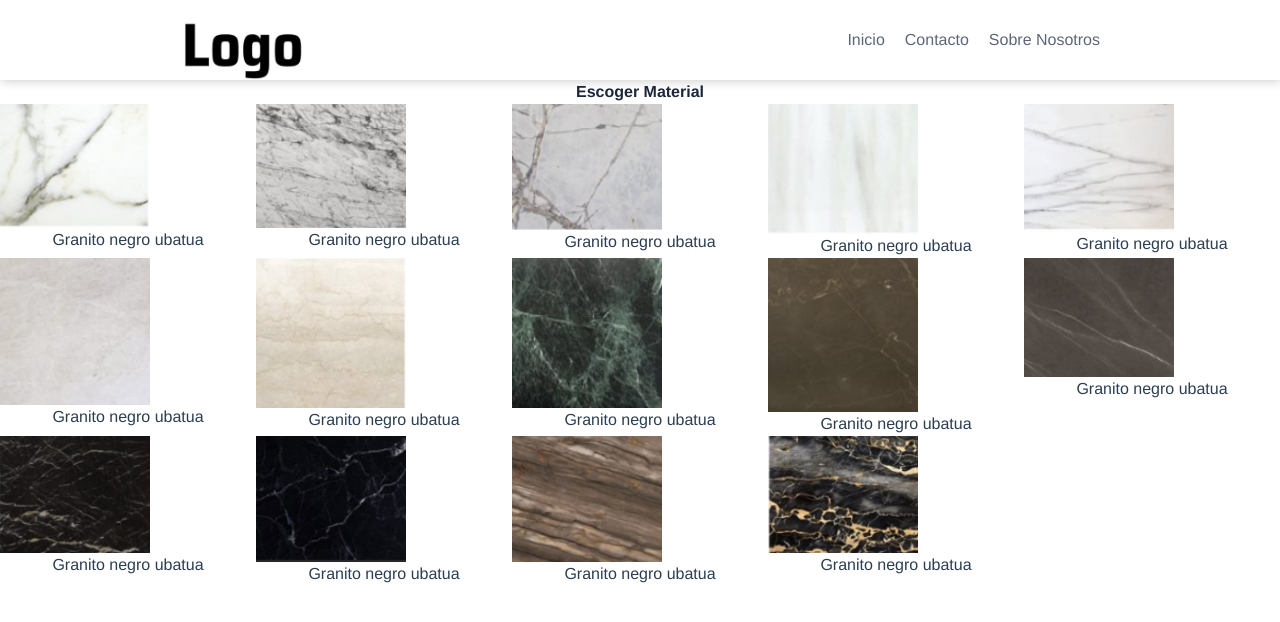
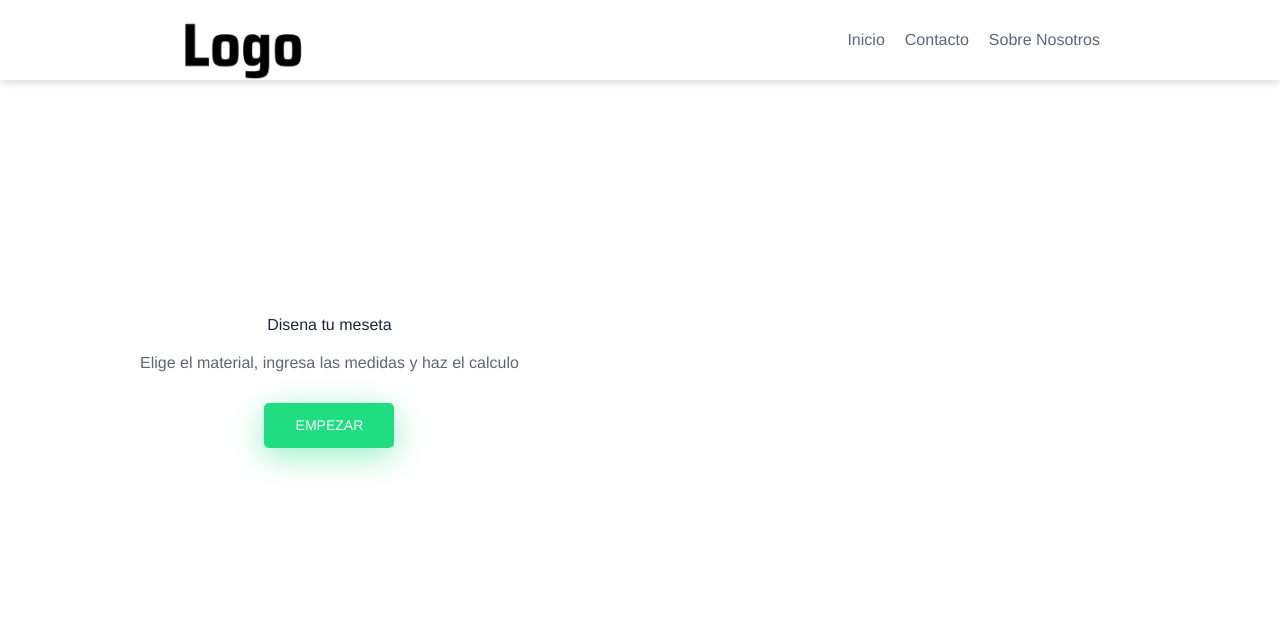
Before and after one commit to Blast06/vue-meseta, a Vue app: page / in a window 1280 px wide. Shown: the top 622 px of the page. Built offline with nearby package versions, Linux system fonts and the light colour scheme.

Commit message:
se agrego logica de mostrar pantallas

```diff
--- a/src/App.vue
+++ b/src/App.vue
@@ -1,12 +1,4 @@
 <template>
-  <!-- <img alt="Vue logo" src="./assets/logo.png"> -->
-  <header-vue />
-  <!-- <section-vue /> -->
-
-  <!-- Este es el componente que nos dice cual formato de meseta el cliente posee -->
-  <!-- <chooser-vue /> -->
-
-  <materiales-vue />
   <link
     href="https://fonts.googleapis.com/css?family=Roboto:100,300,400,700&display=swap"
     rel="stylesheet"
@@ -16,6 +8,21 @@
     href="https://unpkg.com/tailwindcss@^1.0/dist/tailwind.min.css"
     rel="stylesheet"
   />
+  <header-vue />
+  <!-- <section-vue /> -->
+
+  <!-- Este es el componente que nos dice cual formato de meseta el cliente posee -->
+  <!-- <chooser-vue /> -->
+
+  <!-- muestra la pantalla inicial si no se ha escogido materiales -->
+  <div v-if="store.escogioMateriales == false">
+    <section-vue />
+  </div>
+
+  <!-- si se da click en empezar, muestra la pantalla de los materiales -->
+  <div v-if="store.escogioMateriales == true">
+    <materiales-vue />
+  </div>
 
   <!-- <tabla-vue /> -->
 
@@ -40,29 +47,23 @@
 </template>
 
 <script>
-// import ChooserVue from "./components/Chooser.vue";
 import MedidasVue from "./components/Medidas.vue";
-import MaterialesVue from "./components/Materiales.vue";
+
 import HeaderVue from "./components/Header.vue";
-// import TablaVue from "./components/Tabla.vue";
-// import SectionVue from "./components/Section.vue";
-// import MesetasMedidas from './components/MesetasMedidas.vue';
 
-// import MainVue from './components/Main.vue'
+import SectionVue from "./components/Section.vue";
+
 import { store } from "./store.js";
 import { reactive, ref } from "@vue/reactivity";
+import MaterialesVue from "./components/Materiales.vue";
 
 export default {
   name: "App",
   components: {
-    // MainVue,
-    // ChooserVue,
     MedidasVue,
+    HeaderVue,
+    SectionVue,
     MaterialesVue,
-    HeaderVue,
-    // TablaVue,
-    // SectionVue,
-    // MesetasMedidas
   },
   data() {
     return {
```
